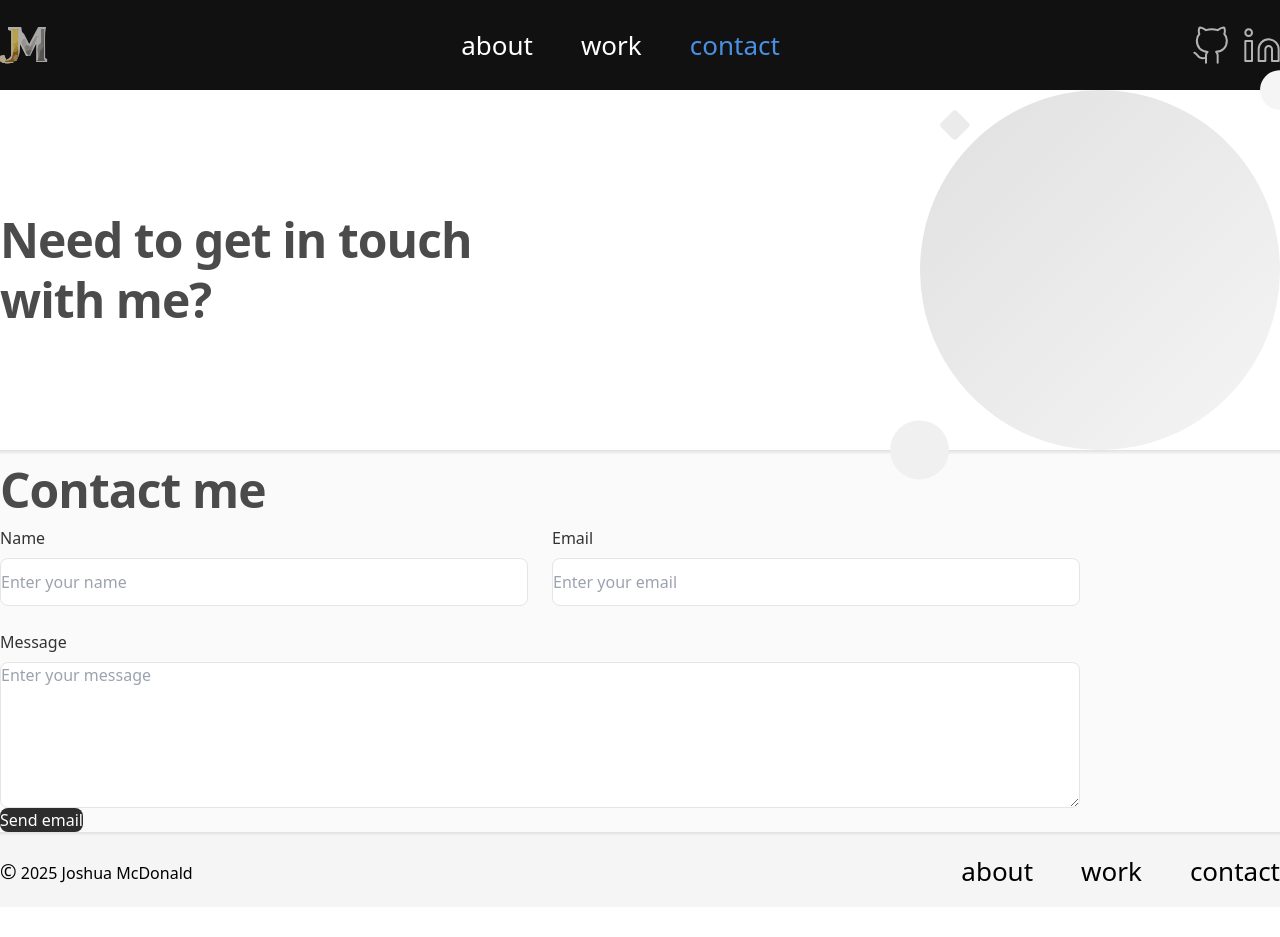
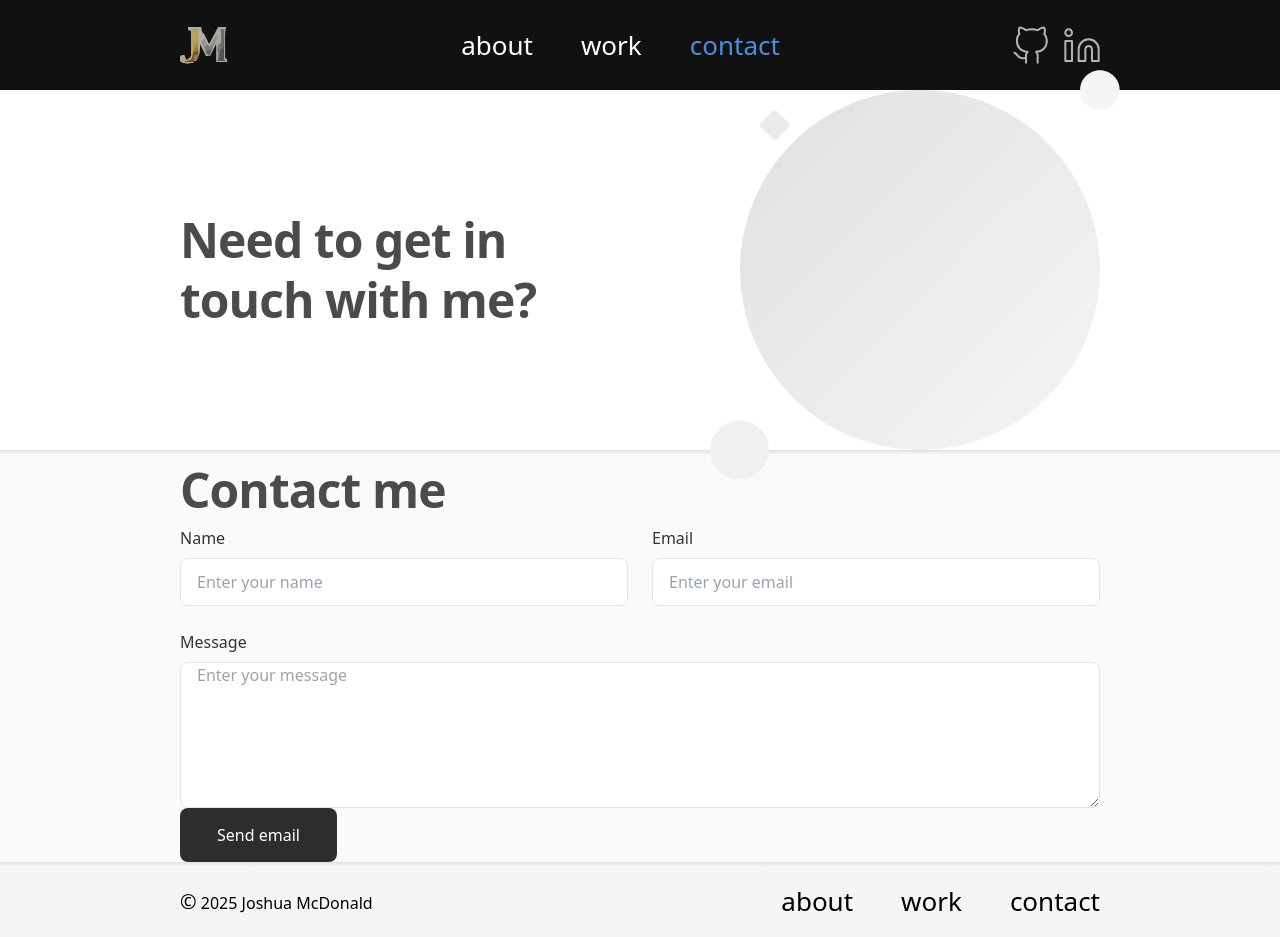
Before and after one commit to robmcdonald5/personalsite, a SvelteKit app: page /contact in a window 1280 px wide. Before the commit the page ends 907 px from the top, so only its background shows below. Built offline with nearby package versions, Linux system fonts and the light colour scheme.

Commit message:
Fixed Tailwind spacing by ensuring important override over CSS

```diff
--- a/src/lib/CodeSamples.svelte
+++ b/src/lib/CodeSamples.svelte
@@ -1,4 +1,4 @@
-<section class="w-full max-w-[1440px] h-[656px] flex justify-center items-center flex-col px-[5%] md:px-[180px]">
+<section class="w-full max-w-[1440px] h-[656px] flex justify-center items-center flex-col !px-[5%] md:!px-[180px]">
   <div class="flex flex-col items-center gap-[90px] h-full justify-center">
     <div class="flex justify-center items-center flex-row gap-[49px] w-full max-w-[1080px]">
       <div class="flex-1 h-0 border-solid border-[#E0E0E0] border-b"></div>
--- a/src/lib/Footer.svelte
+++ b/src/lib/Footer.svelte
@@ -1,4 +1,4 @@
-<footer class="w-full max-w-[1440px] h-[71px] flex items-center justify-between px-[5%] md:px-[180px]">
+<footer class="w-full max-w-[1440px] h-[71px] flex items-center justify-between !px-[5%] md:!px-[180px]">
   <div class="flex justify-center items-center flex-row gap-2.5 p-2.5">
     <span class="text-[#000000] font-roboto-mono font-thin">
       <span class="text-xl">&copy;</span>
--- a/src/lib/Header.svelte
+++ b/src/lib/Header.svelte
@@ -5,7 +5,7 @@
 
 <header class="w-full max-w-[1440px] h-[90px]
                flex items-center justify-between
-               px-[5%] md:px-[180px]
+               !px-[5%] md:!px-[180px]
                mx-auto">
   <!-- Logo -->
   <a href="/" class="flex items-center">
--- a/src/lib/Hero.svelte
+++ b/src/lib/Hero.svelte
@@ -1,4 +1,4 @@
-<section class="w-full max-w-[1440px] h-[360px] flex justify-center items-center px-[5%] md:px-[180px] bg-[#FFFFFF]">
+<section class="w-full max-w-[1440px] h-[360px] flex justify-center items-center !px-[5%] md:!px-[180px] bg-[#FFFFFF]">
   <div class="text-left">
     <span class="text-[#2D2D2D]">
       <span class="text-[56px] font-inter font-bold tracking-[-0.02em]">
--- a/src/routes/about/+page.svelte
+++ b/src/routes/about/+page.svelte
@@ -15,7 +15,7 @@
   <main class="flex-grow flex flex-col">
     <!-- About Hero Section -->
     <div class="w-full bg-[#FFFFFF] flex justify-center py-[90px]">
-      <section class="w-full max-w-[1440px] px-[5%] md:px-[180px]">
+      <section class="w-full max-w-[1440px] !px-[5%] md:!px-[180px]">
         <div class="grid md:grid-cols-2 gap-[90px] md:h-[315px]">
           <!-- About Text Content - Left Side -->
           <div class="flex flex-col gap-[29px] max-w-[500px] md:self-center">
@@ -43,7 +43,7 @@
 
     <!-- Content Section -->
     <div class="w-full bg-[#FAFAFA] flex justify-center items-center flex-grow">
-      <section class="w-full max-w-[1440px] px-[5%] md:px-[180px]">
+      <section class="w-full max-w-[1440px] !px-[5%] md:!px-[180px]">
         <div class="grid grid-cols-1 md:grid-cols-3 gap-x-[27px] gap-y-[76px]">
           <!-- Experience Column -->
           <div class="flex flex-col gap-6">
--- a/src/routes/contact/+page.svelte
+++ b/src/routes/contact/+page.svelte
@@ -15,7 +15,7 @@
   <main class="flex-grow flex flex-col">
     <!-- Hero Section -->
     <div class="w-full bg-[#FFFFFF] flex justify-center py-[90px]">
-      <section class="w-full max-w-[1440px] px-[5%] md:px-[180px]">
+      <section class="w-full max-w-[1440px] !px-[5%] md:!px-[180px]">
         <div class="flex flex-col md:flex-row items-center justify-between gap-[60px] md:gap-[120px]">
           <!-- Hero Text Content -->
           <div class="flex flex-col gap-6 max-w-[500px]">
@@ -48,7 +48,7 @@
 
     <!-- Contact Form Section -->
     <div class="w-full bg-[#FAFAFA] flex justify-center py-[90px] flex-grow">
-      <section class="w-full max-w-[1440px] px-[5%] md:px-[180px]">
+      <section class="w-full max-w-[1440px] !px-[5%] md:!px-[180px]">
         <div class="w-full max-w-[1080px] mx-auto">
           <!-- Section Title -->
           <div class="mb-[60px]">
@@ -69,7 +69,7 @@
                 id="name"
                 name="name"
                 placeholder="Enter your name"
-                class="h-[48px] px-4 py-3.5 bg-[#FFFFFF] border border-[#E5E5E5] rounded-lg text-[#333333] font-inter placeholder:text-[#9CA3AF] focus:outline-none focus:border-[#4A90E2] transition-colors"
+                class="h-[48px] !px-4 py-3.5 bg-[#FFFFFF] border border-[#E5E5E5] rounded-lg text-[#333333] font-inter placeholder:text-[#9CA3AF] focus:outline-none focus:border-[#4A90E2] transition-colors"
               />
             </div>
 
@@ -83,7 +83,7 @@
                 id="email"
                 name="email"
                 placeholder="Enter your email"
-                class="h-[48px] px-4 py-3.5 bg-[#FFFFFF] border border-[#E5E5E5] rounded-lg text-[#333333] font-inter placeholder:text-[#9CA3AF] focus:outline-none focus:border-[#4A90E2] transition-colors"
+                class="h-[48px] !px-4 py-3.5 bg-[#FFFFFF] border border-[#E5E5E5] rounded-lg text-[#333333] font-inter placeholder:text-[#9CA3AF] focus:outline-none focus:border-[#4A90E2] transition-colors"
               />
             </div>
 
@@ -97,7 +97,7 @@
                 name="message"
                 rows="6"
                 placeholder="Enter your message"
-                class="px-4 py-3.5 bg-[#FFFFFF] border border-[#E5E5E5] rounded-lg text-[#333333] font-inter placeholder:text-[#9CA3AF] focus:outline-none focus:border-[#4A90E2] transition-colors resize-vertical"
+                class="!px-4 py-3.5 bg-[#FFFFFF] border border-[#E5E5E5] rounded-lg text-[#333333] font-inter placeholder:text-[#9CA3AF] focus:outline-none focus:border-[#4A90E2] transition-colors resize-vertical"
               ></textarea>
             </div>
           </form>
@@ -106,7 +106,7 @@
           <div class="flex justify-start">
             <button
               type="submit"
-              class="flex items-center justify-center py-[15px] px-[37px] bg-[#2D2D2D] rounded-lg text-[#FFFFFF] font-inter font-medium hover:bg-[#1A1A1A] transition-colors"
+              class="flex items-center justify-center !py-[15px] !px-[37px] bg-[#2D2D2D] rounded-lg text-[#FFFFFF] font-inter font-medium hover:bg-[#1A1A1A] transition-colors"
             >
               Send email
             </button>
--- a/src/routes/work/+page.svelte
+++ b/src/routes/work/+page.svelte
@@ -35,7 +35,7 @@
   <main class="flex-grow flex flex-col">
     <!-- Hero Section -->
     <div class="w-full bg-[#FFFFFF] flex justify-center py-[80px] flex-grow">
-      <section class="w-full max-w-[1440px] px-[5%] md:px-[180px]">
+      <section class="w-full max-w-[1440px] !px-[5%] md:!px-[180px]">
         <!-- Title and Description -->
         <div class="flex flex-col items-center gap-4 mb-[60px]">
           <h1 class="text-[#2D2D2D] text-[64px] font-inter font-bold tracking-[-1.28px] text-center leading-tight">
```
